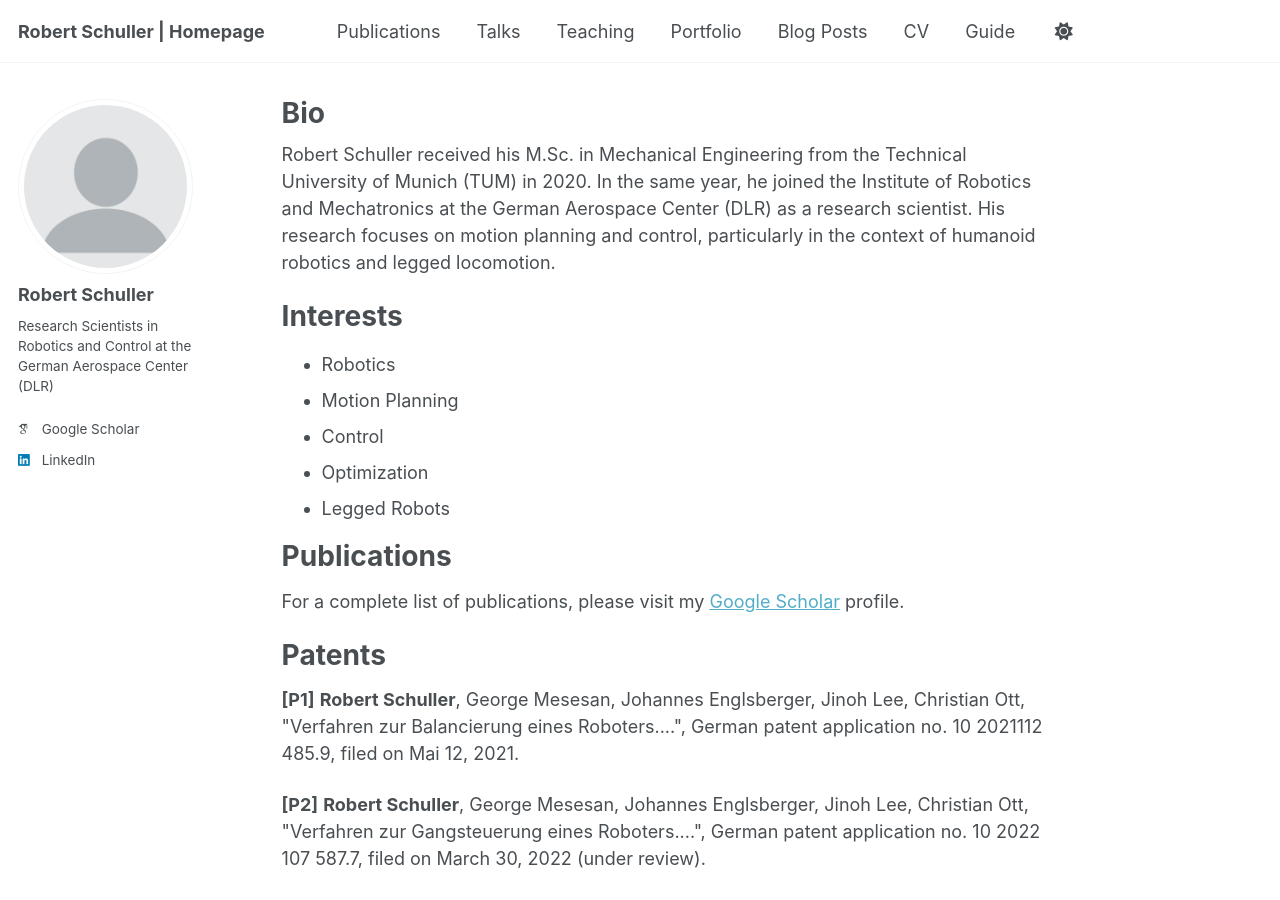
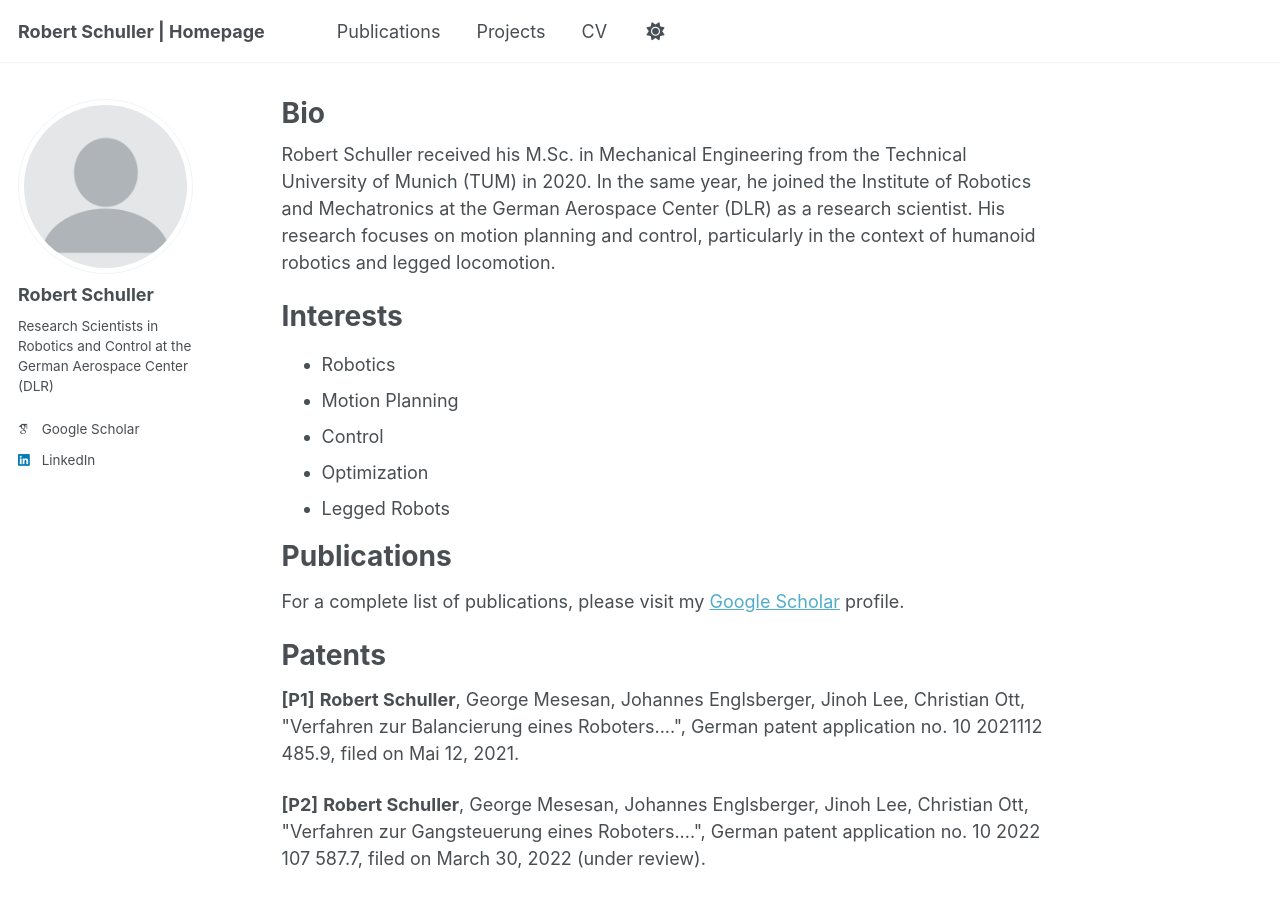
Before and after one commit to RoSchuller/RoSchuller.github.io, a Jekyll site: the page built from _pages/about.md, in a window 1280 px wide and 900 px high. Built offline with Jekyll 4.4.1, drawn with Linux system fonts in a browser that asks for light colours; some web fonts are replaced.

Commit message:
Update navigation.yml

```diff
--- a/_data/navigation.yml
+++ b/_data/navigation.yml
@@ -11,17 +11,17 @@ main:
   - title: "Publications"
     url: /publications/
 
-  - title: "Talks"
-    url: /talks/
+#  - title: "Talks"
+#    url: /talks/
 
-  - title: "Teaching"
-    url: /teaching/
+ # - title: "Teaching"
+#    url: /teaching/
 
-  - title: "Portfolio"
+  - title: "Projects"
     url: /portfolio/
 
-  - title: "Blog Posts"
-    url: /year-archive/
+ # - title: "Blog Posts"
+#    url: /year-archive/
 
   - title: "CV"
     url: /cv/
@@ -29,5 +29,5 @@ main:
   # - title: "CV"
   #   url: /cv-json/
 
-  - title: "Guide"
-    url: /markdown/
+ # - title: "Guide"
+ #   url: /markdown/
```
